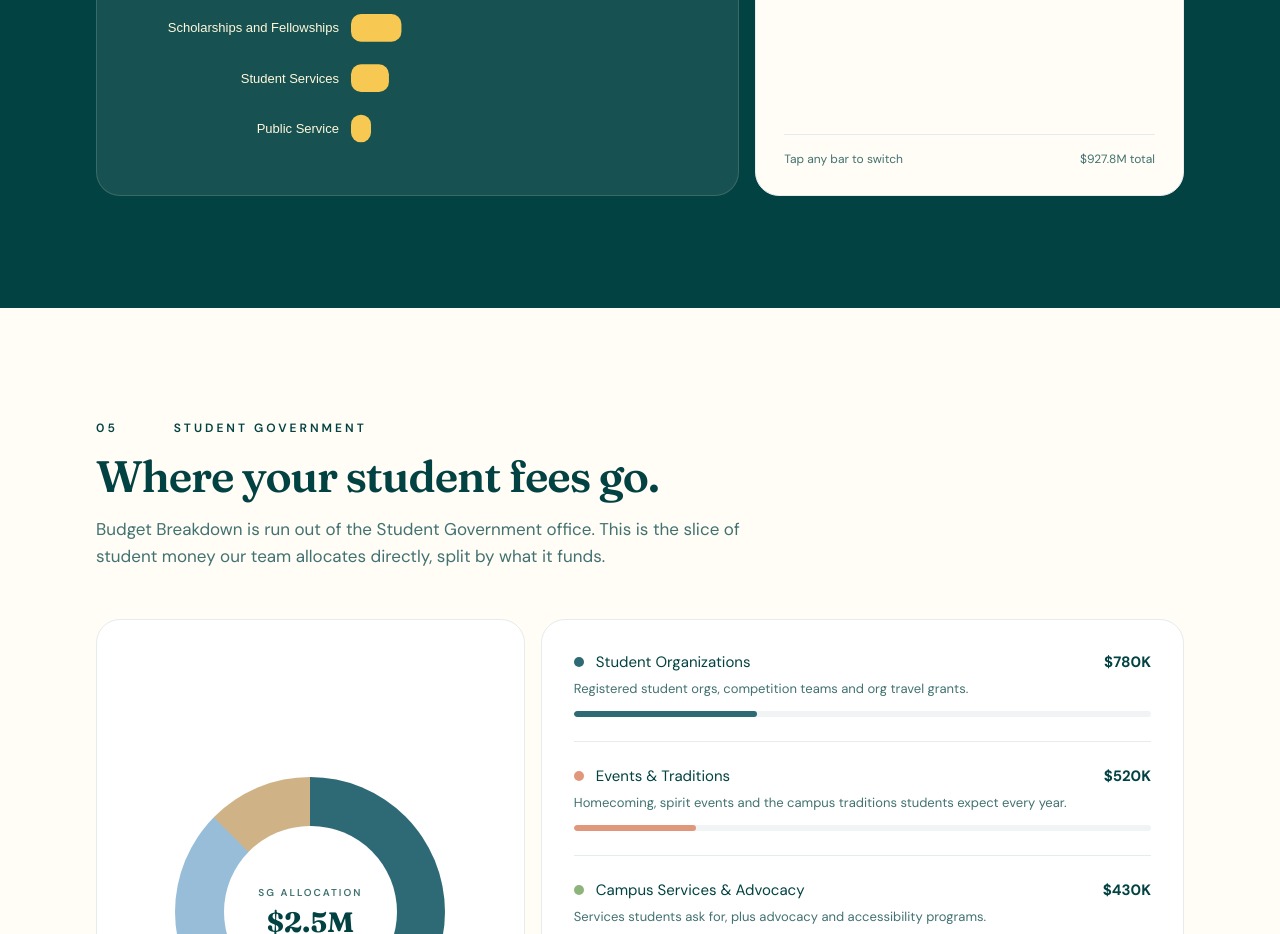
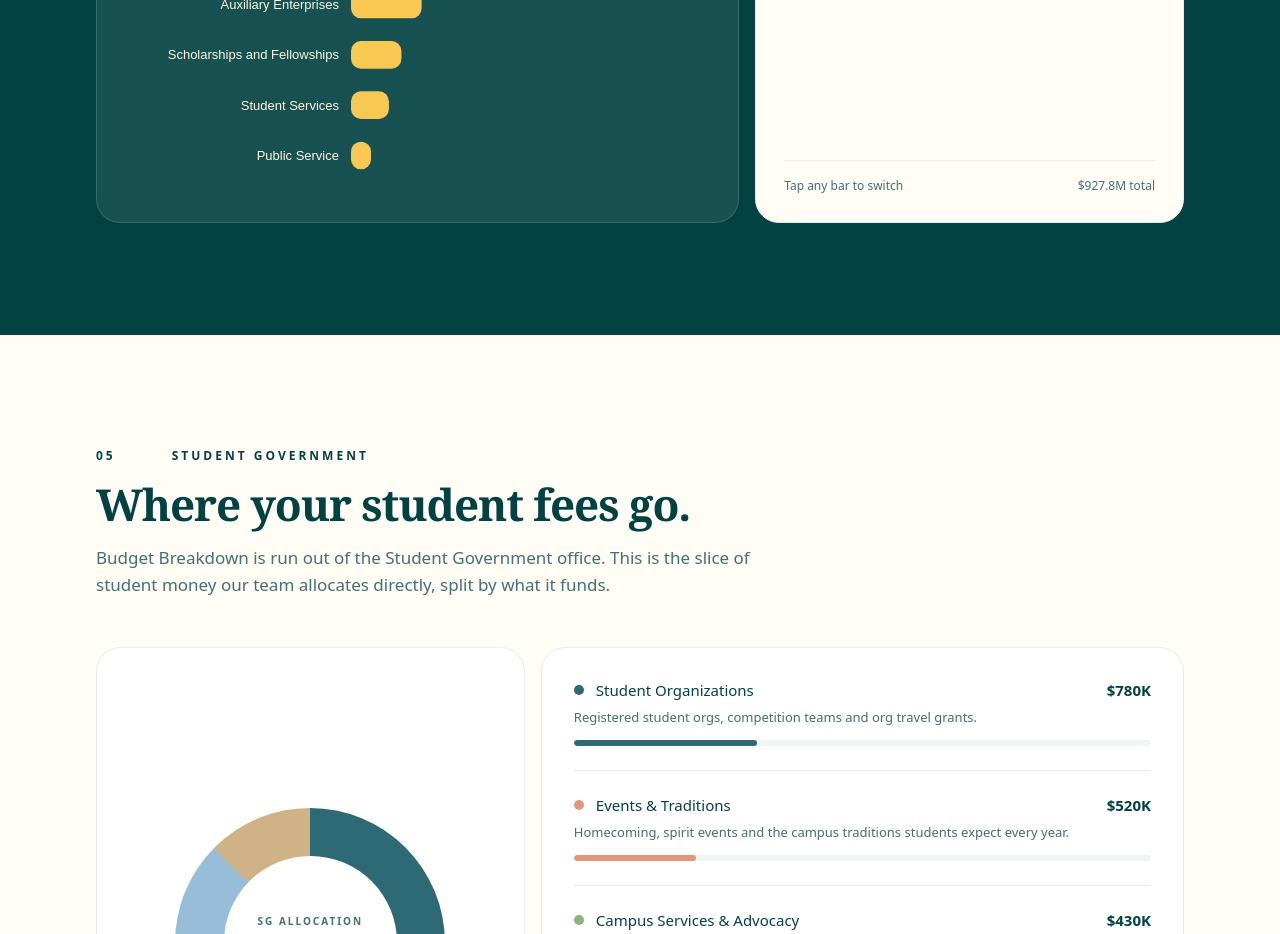
Before and after one commit to andrewtruong792/Student-Government-Budget-Breakdown-Fiscal-Year-2027, a React (Vite) app: page / in a window 1280 px wide. Shown: the part 4760-5694 px from the top of the page. Built offline with nearby package versions, Linux system fonts and the light colour scheme.

Commit message:
self-host dm sans and fraunces with fontsource

```diff
--- a/package.json
+++ b/package.json
@@ -9,6 +9,8 @@
     "preview": "vite preview"
   },
   "dependencies": {
+    "@fontsource-variable/dm-sans": "^5.3.0",
+    "@fontsource-variable/fraunces": "^5.3.0",
     "@nivo/bar": "^0.99.0",
     "react": "^19.1.0",
     "react-dom": "^19.1.0"
--- a/src/main.jsx
+++ b/src/main.jsx
@@ -1,5 +1,7 @@
 import { StrictMode } from 'react'
 import { createRoot } from 'react-dom/client'
+import '@fontsource-variable/dm-sans/opsz.css'
+import '@fontsource-variable/fraunces/opsz.css'
 import './style.css'
 import colors from './data/colors.json'
 import App from './App.jsx'
--- a/src/style.css
+++ b/src/style.css
@@ -1,5 +1,3 @@
-@import url('https://fonts.googleapis.com/css2?family=DM+Sans:opsz,wght@9..40,400..700&family=Fraunces:opsz,wght@9..144,500..700&display=swap');
-
 :root {
     --page: color-mix(in srgb, var(--cream) 30%, white);
     --muted: color-mix(in srgb, var(--aqua) 12%, white);
@@ -9,8 +7,8 @@
     --track: color-mix(in srgb, var(--text) 6%, white);
     --white: #FFFFFF;
     --radius: 24px;
-    --font-heading: "Fraunces", Georgia, serif;
-    --font-body: "DM Sans", system-ui, sans-serif;
+    --font-heading: "Fraunces Variable", Georgia, serif;
+    --font-body: "DM Sans Variable", system-ui, sans-serif;
 }
 
 * { box-sizing: border-box; }
```
Also changed, not shown: 1 other file (tests, documents, lock files or other folders).
